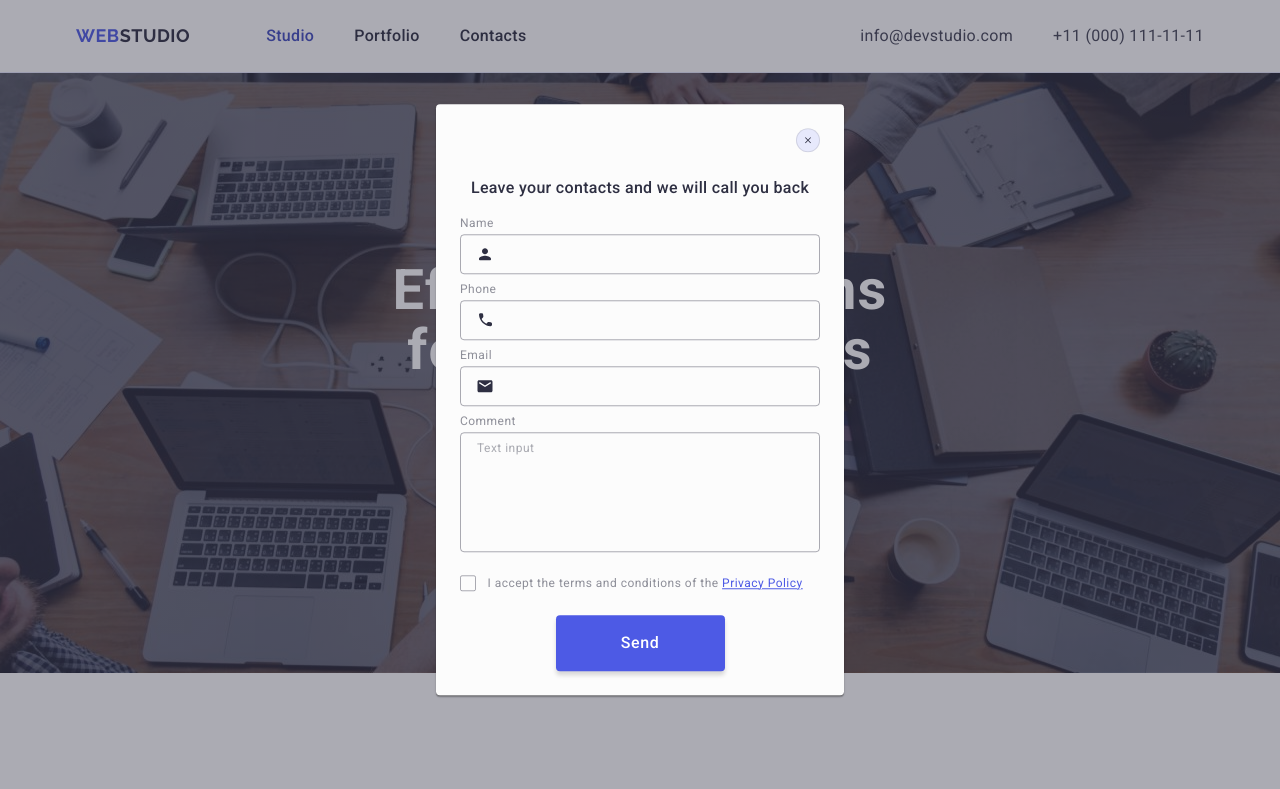
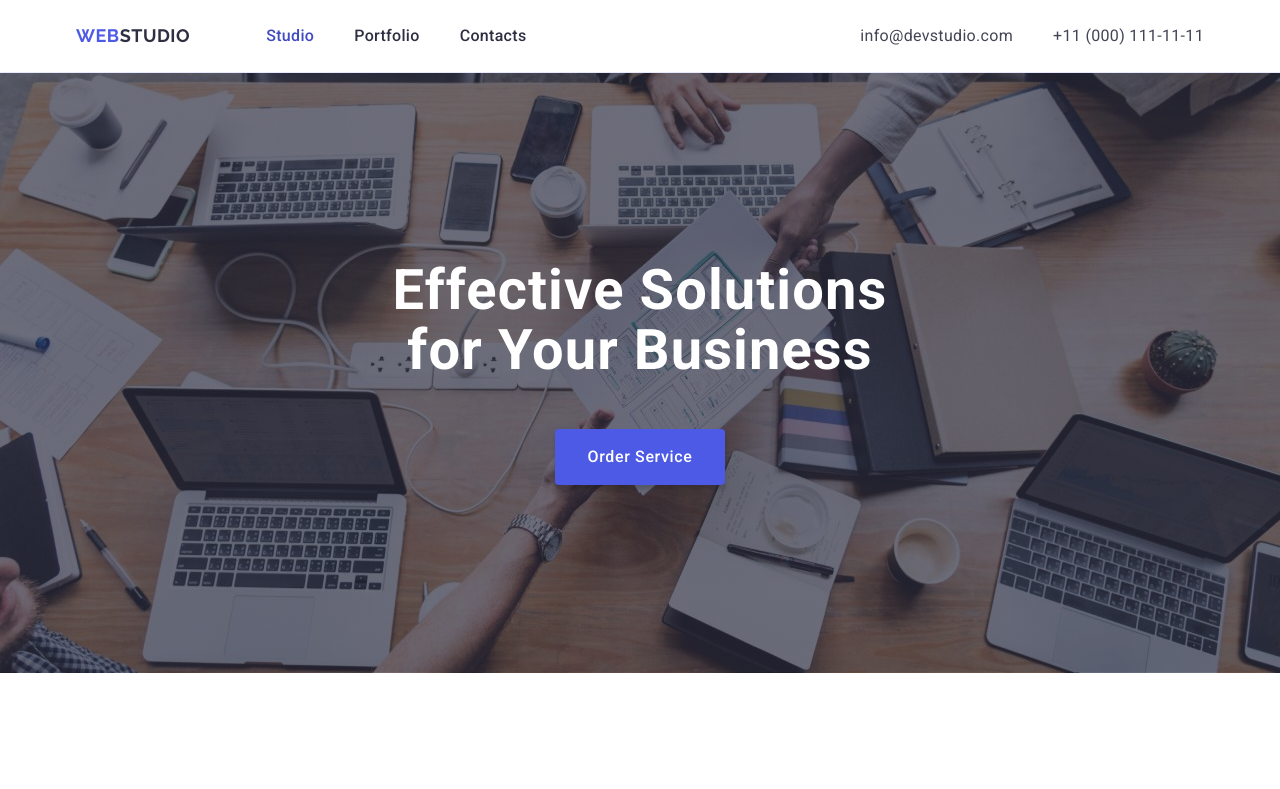
Before and after one commit to LerrosGr/goit-markup-hw-05, a plain HTML site: page index.html in a window 1280 px wide. Shown: the top 789 px of the page. Drawn offline with nearby package versions, Linux system fonts and the light colour scheme.

Commit message:
finish2 rework

```diff
--- a/css/style.css
+++ b/css/style.css
@@ -581,18 +581,16 @@ button {
   justify-content: center;
   padding: 0;
   border: 1px solid rgba(0, 0, 0, 0.1);
-  padding: 8px;
   fill: #2e2f42;
   background-color: #e7e9fc;
   line-height: 0;
   transition: background-color 250ms cubic-bezier(0.4, 0, 0.2, 1),
-    border-color 250ms cubic-bezier(0.4, 0, 0.2, 1);
+    border 250ms cubic-bezier(0.4, 0, 0.2, 1);
 }
 .modal-close-btn:hover,
 .modal-close-btn:focus {
   background-color: #404bbf;
   fill: #ffffff;
-  border-color: #404bbf;
   border: none;
 }
 .modal-close-icon {
--- a/index.html
+++ b/index.html
@@ -581,7 +581,6 @@
         <div class="form-subscribe-wrapper">
           <p class="form-subscribe-text">Subscribe</p>
           <form class="form-subscribe">
-            <div class="form-subscribe-label-input">
             <label class="form-subscribe-label"
               ><input
                 class="form-subscribe-input"
@@ -589,7 +588,6 @@
                 type="email"
                 placeholder="E-mail"
             /></label>
-            </div>
 
             <button class="form-subscribe-btn" type="submit">
               Subscribe
@@ -602,7 +600,7 @@
       </div>
     </footer>
 
-    <div class="backdrop is-open">
+    <div class="backdrop">
       <div class="modal">
         <button class="modal-close-btn" type="button">
           <svg
```
Lines whose indentation alone changed are shown as unchanged.
